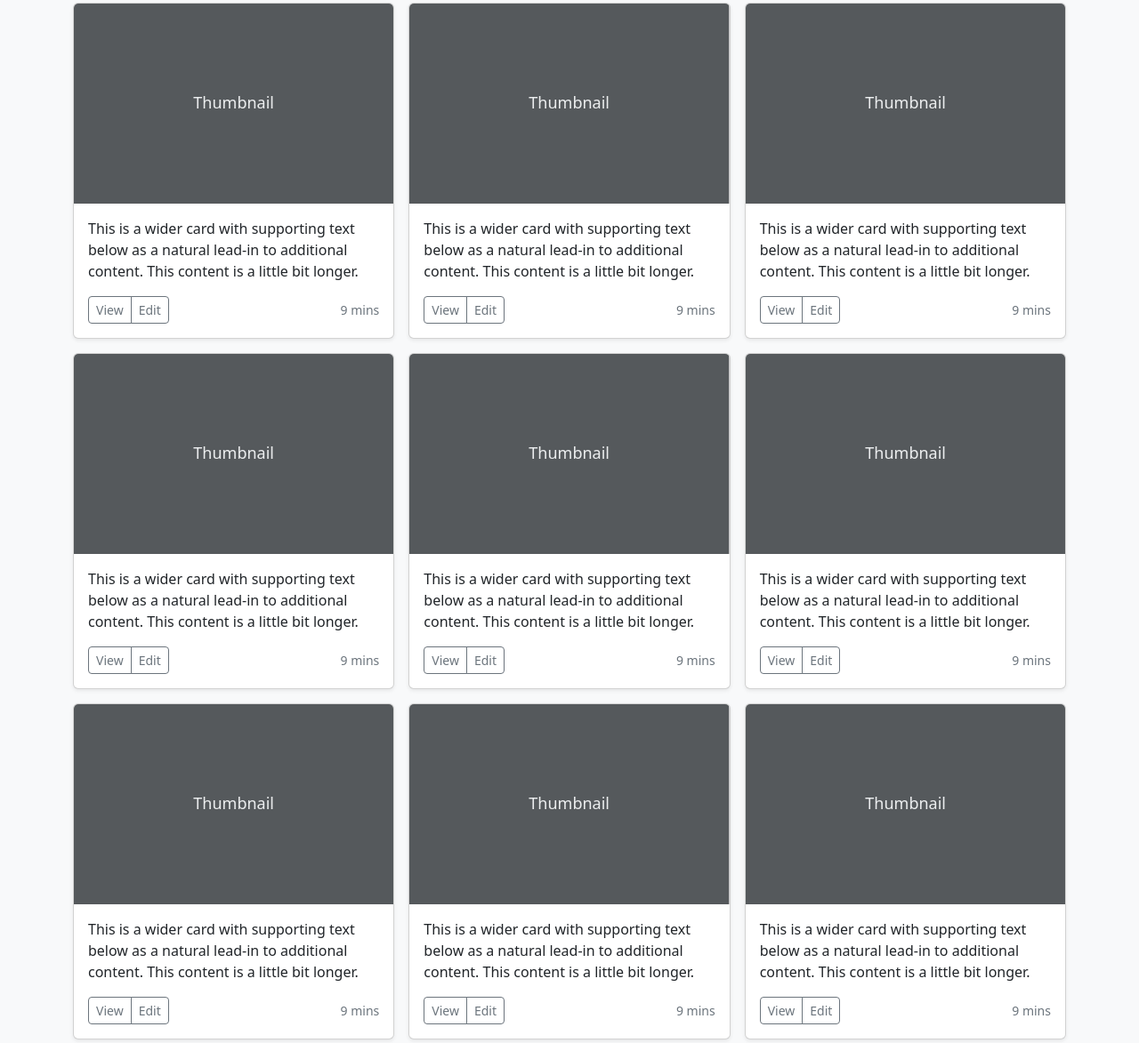
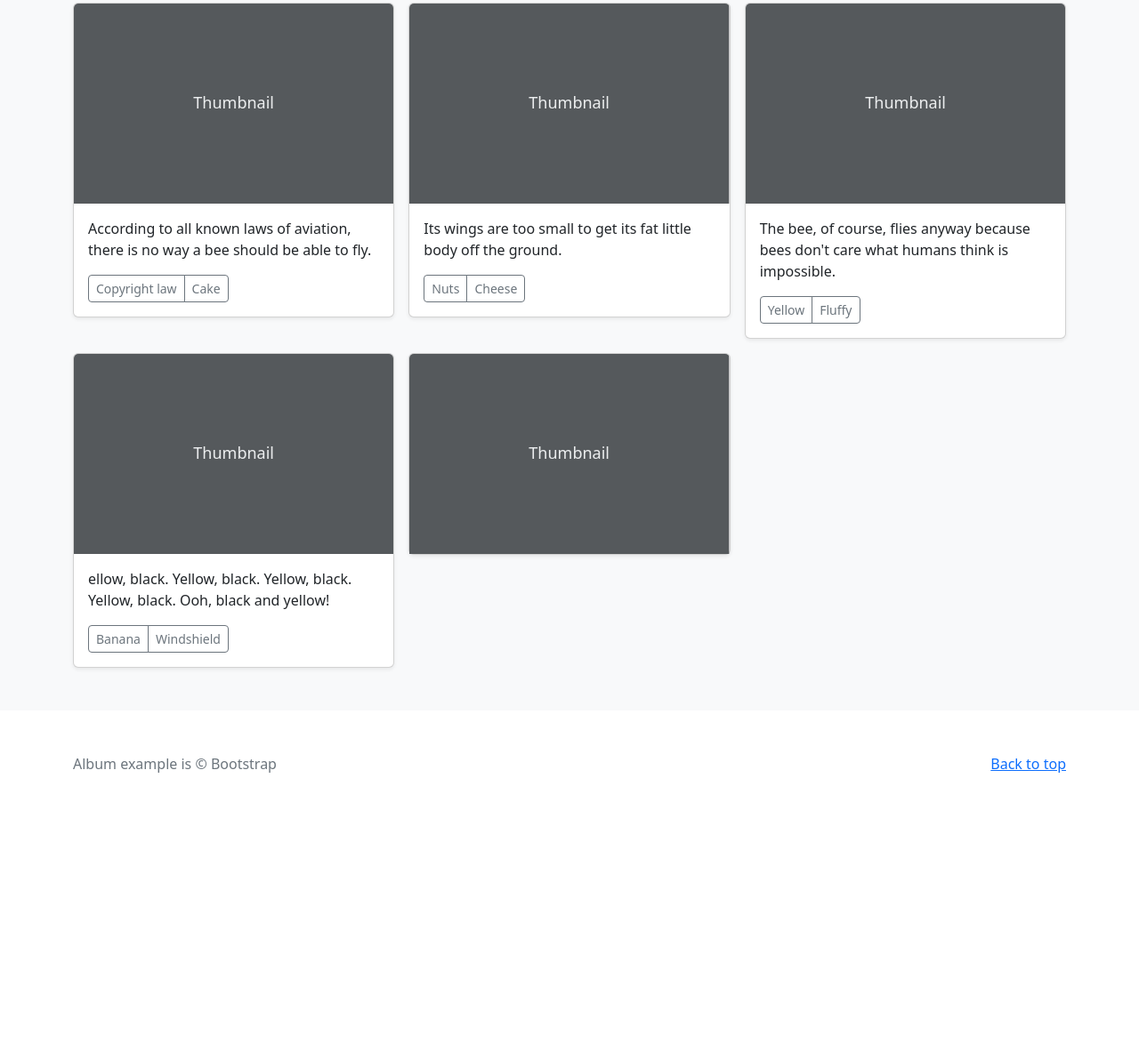
Before and after one commit to shadowartist201/3420-site, a plain HTML site: page index.html in a window 1280 px wide. Shown: the part 465-1638 px from the top of the page at 89% size. After the commit the page ends 1388 px from the top, so only its background shows below. Drawn offline with Linux system fonts and the light colour scheme.

Commit message:
Update index.html

```diff
--- a/index.html
+++ b/index.html
@@ -39,14 +39,14 @@
       <div class="row">
         <div class="col-sm-8 col-md-7 py-4">
           <h4 class="text-white">About</h4>
-          <p class="text-muted">This is an album of random garbage. Maybe it has cat pictures or old memes. The world will never know.</p>
+          <p class="text-muted">This is an site of random garbage.</p>
         </div>
         <div class="col-sm-4 offset-md-1 py-4">
-          <h4 class="text-white">Contact</h4>
+          <h4 class="text-white">Social Media</h4>
           <ul class="list-unstyled">
-            <li><a href="#" class="text-white">Follow on Twitter</a></li>
-            <li><a href="#" class="text-white">Like on Facebook</a></li>
-            <li><a href="#" class="text-white">Email me</a></li>
+            <li><a href="#" class="text-white">Unfollow on Twitter</a></li>
+            <li><a href="#" class="text-white">Remove like on Facebook</a></li>
+            <li><a href="#" class="text-white">Don't email me</a></li>
           </ul>
         </div>
       </div>
@@ -56,7 +56,7 @@
     <div class="container">
       <a href="#" class="navbar-brand d-flex align-items-center">
         <svg xmlns="http://www.w3.org/2000/svg" width="20" height="20" fill="none" stroke="currentColor" stroke-linecap="round" stroke-linejoin="round" stroke-width="2" aria-hidden="true" class="me-2" viewBox="0 0 24 24"><path d="M23 19a2 2 0 0 1-2 2H3a2 2 0 0 1-2-2V8a2 2 0 0 1 2-2h4l2-3h6l2 3h4a2 2 0 0 1 2 2z"/><circle cx="12" cy="13" r="4"/></svg>
-        <strong>Album</strong>
+        <strong>Creative Title</strong>
       </a>
       <button class="navbar-toggler" type="button" data-bs-toggle="collapse" data-bs-target="#navbarHeader" aria-controls="navbarHeader" aria-expanded="false" aria-label="Toggle navigation">
         <span class="navbar-toggler-icon"></span>
@@ -73,8 +73,8 @@
         <h1 class="fw-light">Album example</h1>
         <p class="lead text-muted">Pretend this album has kitten pictures.</p>
         <p>
-          <a href="#" class="btn btn-primary my-2">Main call to action</a>
-          <a href="#" class="btn btn-secondary my-2">Secondary action</a>
+          <a href="#" class="btn btn-primary my-2">Blue button</a>
+          <a href="#" class="btn btn-secondary my-2">Grey button</a>
         </p>
       </div>
     </div>
@@ -89,13 +89,12 @@
             <svg class="bd-placeholder-img card-img-top" width="100%" height="225" xmlns="http://www.w3.org/2000/svg" role="img" aria-label="Placeholder: Thumbnail" preserveAspectRatio="xMidYMid slice" focusable="false"><title>Placeholder</title><rect width="100%" height="100%" fill="#55595c"/><text x="50%" y="50%" fill="#eceeef" dy=".3em">Thumbnail</text></svg>
 
             <div class="card-body">
-              <p class="card-text">This is a wider card with supporting text below as a natural lead-in to additional content. This content is a little bit longer.</p>
+              <p class="card-text">According to all known laws of aviation, there is no way a bee should be able to fly.</p>
               <div class="d-flex justify-content-between align-items-center">
                 <div class="btn-group">
-                  <button type="button" class="btn btn-sm btn-outline-secondary">View</button>
-                  <button type="button" class="btn btn-sm btn-outline-secondary">Edit</button>
+                  <button type="button" class="btn btn-sm btn-outline-secondary">Copyright law</button>
+                  <button type="button" class="btn btn-sm btn-outline-secondary">Cake</button>
                 </div>
-                <small class="text-muted">9 mins</small>
               </div>
             </div>
           </div>
@@ -105,13 +104,12 @@
             <svg class="bd-placeholder-img card-img-top" width="100%" height="225" xmlns="http://www.w3.org/2000/svg" role="img" aria-label="Placeholder: Thumbnail" preserveAspectRatio="xMidYMid slice" focusable="false"><title>Placeholder</title><rect width="100%" height="100%" fill="#55595c"/><text x="50%" y="50%" fill="#eceeef" dy=".3em">Thumbnail</text></svg>
 
             <div class="card-body">
-              <p class="card-text">This is a wider card with supporting text below as a natural lead-in to additional content. This content is a little bit longer.</p>
+              <p class="card-text">Its wings are too small to get its fat little body off the ground.</p>
               <div class="d-flex justify-content-between align-items-center">
                 <div class="btn-group">
-                  <button type="button" class="btn btn-sm btn-outline-secondary">View</button>
-                  <button type="button" class="btn btn-sm btn-outline-secondary">Edit</button>
+                  <button type="button" class="btn btn-sm btn-outline-secondary">Nuts</button>
+                  <button type="button" class="btn btn-sm btn-outline-secondary">Cheese</button>
                 </div>
-                <small class="text-muted">9 mins</small>
               </div>
             </div>
           </div>
@@ -121,13 +119,12 @@
             <svg class="bd-placeholder-img card-img-top" width="100%" height="225" xmlns="http://www.w3.org/2000/svg" role="img" aria-label="Placeholder: Thumbnail" preserveAspectRatio="xMidYMid slice" focusable="false"><title>Placeholder</title><rect width="100%" height="100%" fill="#55595c"/><text x="50%" y="50%" fill="#eceeef" dy=".3em">Thumbnail</text></svg>
 
             <div class="card-body">
-              <p class="card-text">This is a wider card with supporting text below as a natural lead-in to additional content. This content is a little bit longer.</p>
+              <p class="card-text">The bee, of course, flies anyway because bees don't care what humans think is impossible.</p>
               <div class="d-flex justify-content-between align-items-center">
                 <div class="btn-group">
-                  <button type="button" class="btn btn-sm btn-outline-secondary">View</button>
-                  <button type="button" class="btn btn-sm btn-outline-secondary">Edit</button>
+                  <button type="button" class="btn btn-sm btn-outline-secondary">Yellow</button>
+                  <button type="button" class="btn btn-sm btn-outline-secondary">Fluffy</button>
                 </div>
-                <small class="text-muted">9 mins</small>
               </div>
             </div>
           </div>
@@ -138,13 +135,12 @@
             <svg class="bd-placeholder-img card-img-top" width="100%" height="225" xmlns="http://www.w3.org/2000/svg" role="img" aria-label="Placeholder: Thumbnail" preserveAspectRatio="xMidYMid slice" focusable="false"><title>Placeholder</title><rect width="100%" height="100%" fill="#55595c"/><text x="50%" y="50%" fill="#eceeef" dy=".3em">Thumbnail</text></svg>
 
             <div class="card-body">
-              <p class="card-text">This is a wider card with supporting text below as a natural lead-in to additional content. This content is a little bit longer.</p>
+              <p class="card-text">ellow, black. Yellow, black. Yellow, black. Yellow, black. Ooh, black and yellow!</p>
               <div class="d-flex justify-content-between align-items-center">
                 <div class="btn-group">
-                  <button type="button" class="btn btn-sm btn-outline-secondary">View</button>
-                  <button type="button" class="btn btn-sm btn-outline-secondary">Edit</button>
+                  <button type="button" class="btn btn-sm btn-outline-secondary">Banana</button>
+                  <button type="button" class="btn btn-sm btn-outline-secondary">Windshield</button>
                 </div>
-                <small class="text-muted">9 mins</small>
               </div>
             </div>
           </div>
@@ -153,83 +149,6 @@
           <div class="card shadow-sm">
             <svg class="bd-placeholder-img card-img-top" width="100%" height="225" xmlns="http://www.w3.org/2000/svg" role="img" aria-label="Placeholder: Thumbnail" preserveAspectRatio="xMidYMid slice" focusable="false"><title>Placeholder</title><rect width="100%" height="100%" fill="#55595c"/><text x="50%" y="50%" fill="#eceeef" dy=".3em">Thumbnail</text></svg>
 
-            <div class="card-body">
-              <p class="card-text">This is a wider card with supporting text below as a natural lead-in to additional content. This content is a little bit longer.</p>
-              <div class="d-flex justify-content-between align-items-center">
-                <div class="btn-group">
-                  <button type="button" class="btn btn-sm btn-outline-secondary">View</button>
-                  <button type="button" class="btn btn-sm btn-outline-secondary">Edit</button>
-                </div>
-                <small class="text-muted">9 mins</small>
-              </div>
-            </div>
-          </div>
-        </div>
-        <div class="col">
-          <div class="card shadow-sm">
-            <svg class="bd-placeholder-img card-img-top" width="100%" height="225" xmlns="http://www.w3.org/2000/svg" role="img" aria-label="Placeholder: Thumbnail" preserveAspectRatio="xMidYMid slice" focusable="false"><title>Placeholder</title><rect width="100%" height="100%" fill="#55595c"/><text x="50%" y="50%" fill="#eceeef" dy=".3em">Thumbnail</text></svg>
-
-            <div class="card-body">
-              <p class="card-text">This is a wider card with supporting text below as a natural lead-in to additional content. This content is a little bit longer.</p>
-              <div class="d-flex justify-content-between align-items-center">
-                <div class="btn-group">
-                  <button type="button" class="btn btn-sm btn-outline-secondary">View</button>
-                  <button type="button" class="btn btn-sm btn-outline-secondary">Edit</button>
-                </div>
-                <small class="text-muted">9 mins</small>
-              </div>
-            </div>
-          </div>
-        </div>
-
-        <div class="col">
-          <div class="card shadow-sm">
-            <svg class="bd-placeholder-img card-img-top" width="100%" height="225" xmlns="http://www.w3.org/2000/svg" role="img" aria-label="Placeholder: Thumbnail" preserveAspectRatio="xMidYMid slice" focusable="false"><title>Placeholder</title><rect width="100%" height="100%" fill="#55595c"/><text x="50%" y="50%" fill="#eceeef" dy=".3em">Thumbnail</text></svg>
-
-            <div class="card-body">
-              <p class="card-text">This is a wider card with supporting text below as a natural lead-in to additional content. This content is a little bit longer.</p>
-              <div class="d-flex justify-content-between align-items-center">
-                <div class="btn-group">
-                  <button type="button" class="btn btn-sm btn-outline-secondary">View</button>
-                  <button type="button" class="btn btn-sm btn-outline-secondary">Edit</button>
-                </div>
-                <small class="text-muted">9 mins</small>
-              </div>
-            </div>
-          </div>
-        </div>
-        <div class="col">
-          <div class="card shadow-sm">
-            <svg class="bd-placeholder-img card-img-top" width="100%" height="225" xmlns="http://www.w3.org/2000/svg" role="img" aria-label="Placeholder: Thumbnail" preserveAspectRatio="xMidYMid slice" focusable="false"><title>Placeholder</title><rect width="100%" height="100%" fill="#55595c"/><text x="50%" y="50%" fill="#eceeef" dy=".3em">Thumbnail</text></svg>
-
-            <div class="card-body">
-              <p class="card-text">This is a wider card with supporting text below as a natural lead-in to additional content. This content is a little bit longer.</p>
-              <div class="d-flex justify-content-between align-items-center">
-                <div class="btn-group">
-                  <button type="button" class="btn btn-sm btn-outline-secondary">View</button>
-                  <button type="button" class="btn btn-sm btn-outline-secondary">Edit</button>
-                </div>
-                <small class="text-muted">9 mins</small>
-              </div>
-            </div>
-          </div>
-        </div>
-        <div class="col">
-          <div class="card shadow-sm">
-            <svg class="bd-placeholder-img card-img-top" width="100%" height="225" xmlns="http://www.w3.org/2000/svg" role="img" aria-label="Placeholder: Thumbnail" preserveAspectRatio="xMidYMid slice" focusable="false"><title>Placeholder</title><rect width="100%" height="100%" fill="#55595c"/><text x="50%" y="50%" fill="#eceeef" dy=".3em">Thumbnail</text></svg>
-
-            <div class="card-body">
-              <p class="card-text">This is a wider card with supporting text below as a natural lead-in to additional content. This content is a little bit longer.</p>
-              <div class="d-flex justify-content-between align-items-center">
-                <div class="btn-group">
-                  <button type="button" class="btn btn-sm btn-outline-secondary">View</button>
-                  <button type="button" class="btn btn-sm btn-outline-secondary">Edit</button>
-                </div>
-                <small class="text-muted">9 mins</small>
-              </div>
-            </div>
-          </div>
-        </div>
       </div>
     </div>
   </div>
```
